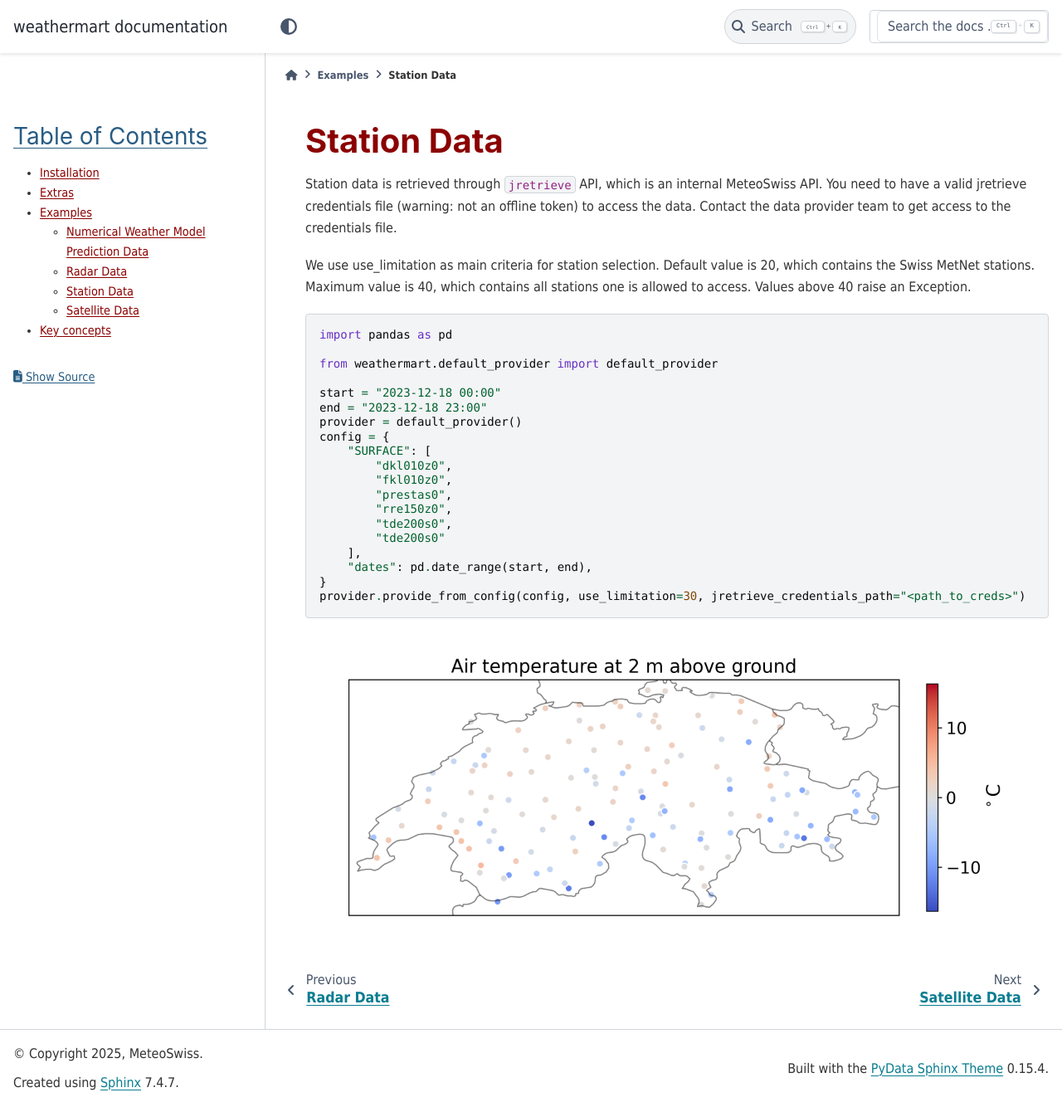
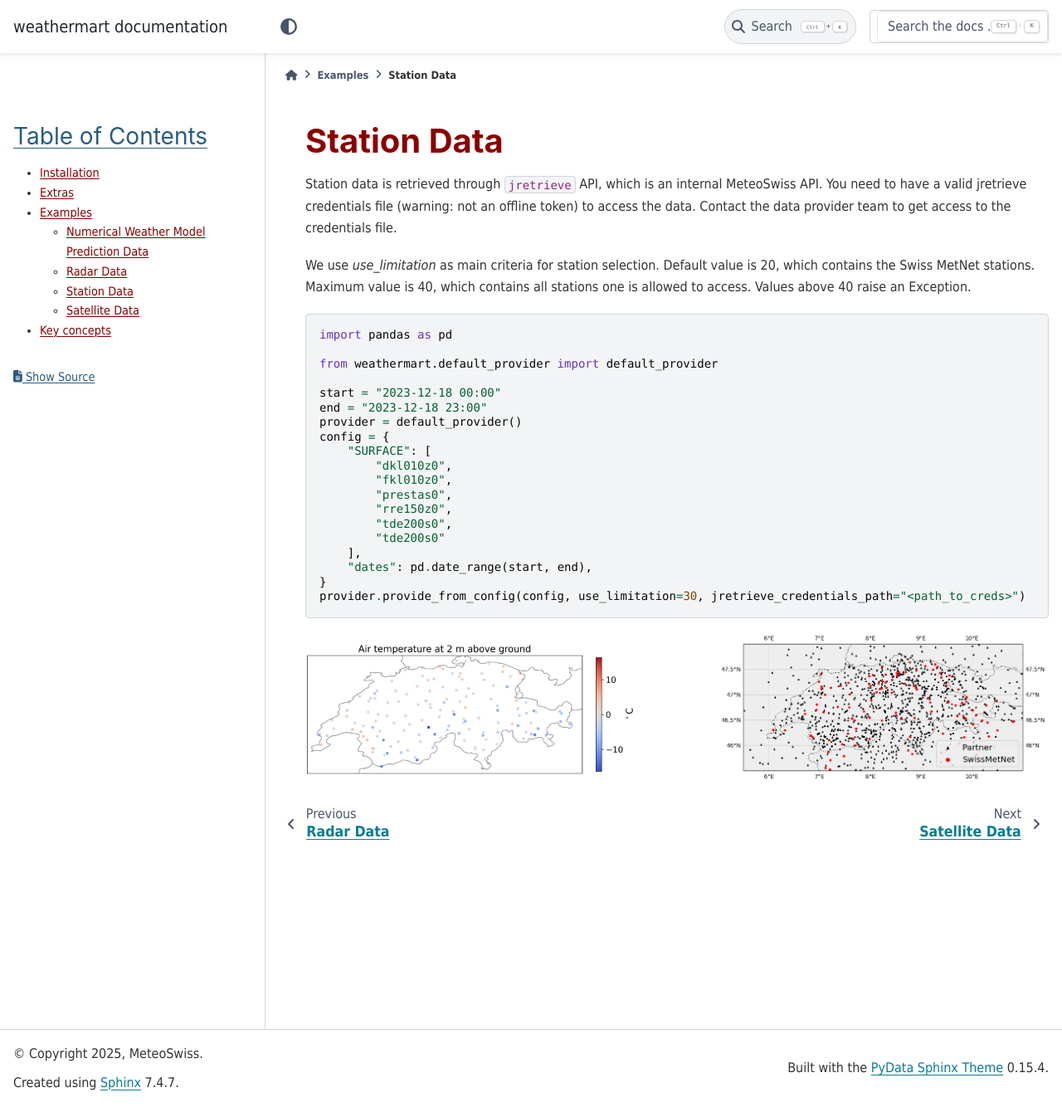
Before and after one commit to MeteoSwiss/weathermart, a Sphinx documentation site: the page built from docs/examples/station.rst, in a window 1280 px wide and 1334 px high. Shown: the whole window at 83% size. Built offline with Sphinx 7.4.7 and the PyData theme 0.15.4, drawn with Linux system fonts in a browser that asks for light colours.

Commit message:
Update docs

```diff
--- a/docs/examples/nwp.rst
+++ b/docs/examples/nwp.rst
@@ -32,6 +32,6 @@
         ensemble_members=0,
     )
 
-    .. image:: ../_static/T_2M.png
+.. image:: ../_static/T_2M.png
     :width: 800
     :align: center
--- a/docs/examples/radar.rst
+++ b/docs/examples/radar.rst
@@ -10,12 +10,12 @@
 
 .. code-block:: python
 
-    from weathermart.retrievers.radar import MeteoFranceOperaRadarRetriever
+    from weathermart.retrievers.radar import OperaRetriever
 
-    retriever = MeteoFranceOperaRadarRetriever()
+    retriever = OperaRetriever()
 
     ds = retriever.retrieve("OPERA", "TOT_PREC", ["2024-01-01", "2024-01-02"])
 
-    .. image:: ../_static/opera_20231020.png
+.. image:: ../_static/opera_20231020.png
     :width: 800
     :align: center
--- a/docs/examples/station.rst
+++ b/docs/examples/station.rst
@@ -2,10 +2,9 @@ Station Data
 ============
 
 Station data is retrieved through ``jretrieve`` API, which is an internal MeteoSwiss API.
-You need to have a valid jretrieve credentials file (warning: not an offline token) to access the data.
-Contact the data provider team to get access to the credentials file.
+You need to have a valid jretrieve credentials file (warning: not an offline token) to access the data. Contact the data provider team to get access to the credentials file.
 
-We use use_limitation as main criteria for station selection.
+We use `use_limitation` as main criteria for station selection.
 Default value is 20, which contains the Swiss MetNet stations.
 Maximum value is 40, which contains all stations one is allowed to access.
 Values above 40 raise an Exception.
@@ -34,5 +33,8 @@ Values above 40 raise an Exception.
 
 
 .. image:: ../_static/T_2M_station.png
-    :width: 800
-    :align: center
+    :width: 400
+    :align: left
+.. image:: ../_static/stations.png
+    :width: 400
+    :align: right
--- a/readme.rst
+++ b/readme.rst
@@ -67,7 +67,7 @@ Finally, describe your request in a dict-like config:
        "OPERA": "TOT_PREC",
        "SATELLITE": "IR_039",
        "ICON-CH1-EPS": ["U_10M", "V_10M"],
-       "SYNOP": "tre200s0",
+       "SURFACE": "tre200s0",
        "NASADEM": "nasadem",
        }
 
```
Also changed, not shown: docs/examples/satellite.rst (+4 -4 lines), docs/installation.rst (+7 -7 lines), .read-the-docs.yaml (renamed from .readthedocs.yaml), docs/_static/stations.png (added).
